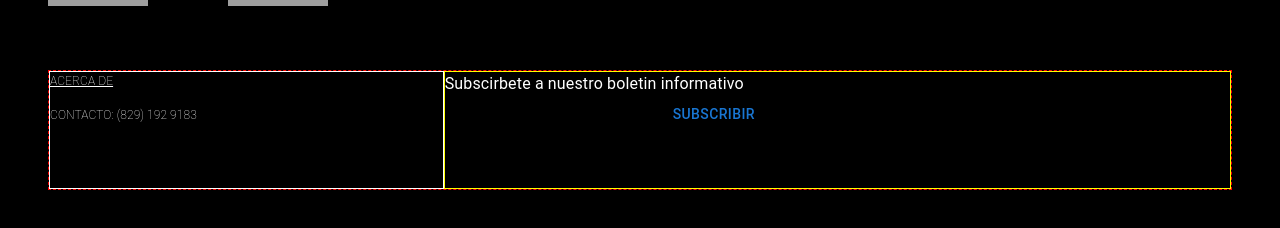
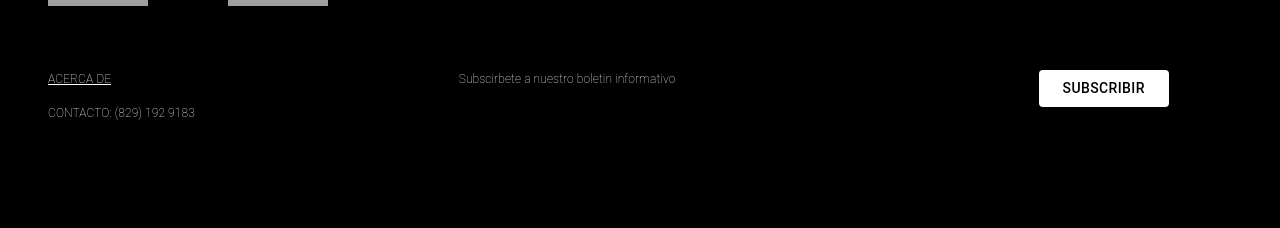
Before and after one commit to xClaudiaArias/altus-residence, a Next.js app: page / in a window 1280 px wide. Shown: the part 2492-2720 px from the top of the page. Built offline with nearby package versions, Linux system fonts and the light colour scheme; grey boxes are pictures that could not be loaded; some icons are missing.

Commit message:
footer complete style

```diff
--- a/src/components/Footer.js
+++ b/src/components/Footer.js
@@ -1,7 +1,7 @@
 import FacebookIcon from '@mui/icons-material/Facebook';
 import XIcon from '@mui/icons-material/X';
 import InstagramIcon from '@mui/icons-material/Instagram';
-import { Box, Input, Typography, Button } from "@mui/material";
+import { Box, Typography, Button, TextField } from "@mui/material";
 import Image from 'next/image'
 import Link from 'next/link';
 
@@ -77,13 +77,11 @@ export default function Footer () {
                 sx={{
                     display: 'flex',
                     justifyContent: 'space-between',
-                    border: '1px dashed red',
                     height: '120px'
                 }}
             >
                 <Box
                     sx={{
-                        border: '1px solid white',
                         flex: 1,
                         display: 'flex',
                         flexDirection: 'column'
@@ -130,12 +128,44 @@ export default function Footer () {
                 <Box
                     sx={{
                         flex: 2,
-                        border: '1px solid yellow'
+                        display: 'flex',
+                        justifyContent: 'space-between'
                     }}
                 >
-                    <Typography>Subscirbete a nuestro boletin informativo</Typography>
-                    <Input />
-                    <Button>Subscribir</Button>
+                    <Typography
+                        sx={{
+                            fontSize: '12px',
+                            fontWeight: '100',
+                            width: '140px',
+                            px: 2,
+                            flex: 1
+                        }}
+                    >Subscirbete a nuestro boletin informativo</Typography>
+                    <TextField class="filled-basic" variant="filled"
+                    sx={{
+                        backgroundColor: 'rgb(39, 39, 39)',
+                        height: '25px',
+                        color: '#fff',
+                        flex: 2
+                    }}/>
+                    <Box
+                        sx={{
+                            flex: 1,
+                            display: 'flex',
+                            alignItems: 'start',
+                            justifyContent: 'center'
+                        }}
+                    >
+                        <Button
+                            sx={{
+                                backgroundColor: "#fff",
+                                color: "#000",
+                                px: 3
+                            }}
+                        >
+                            Subscribir
+                        </Button>
+                    </Box>
                 </Box>
 
             </Box>
```
